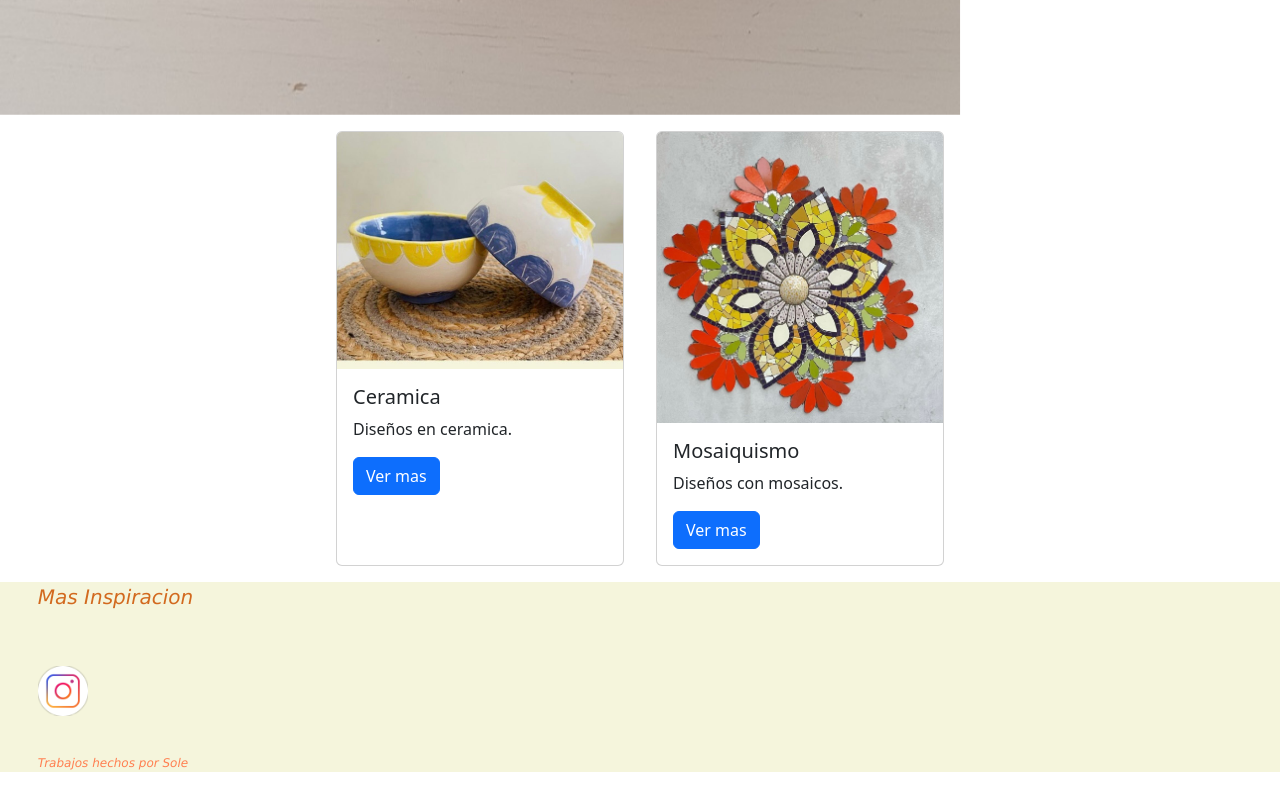
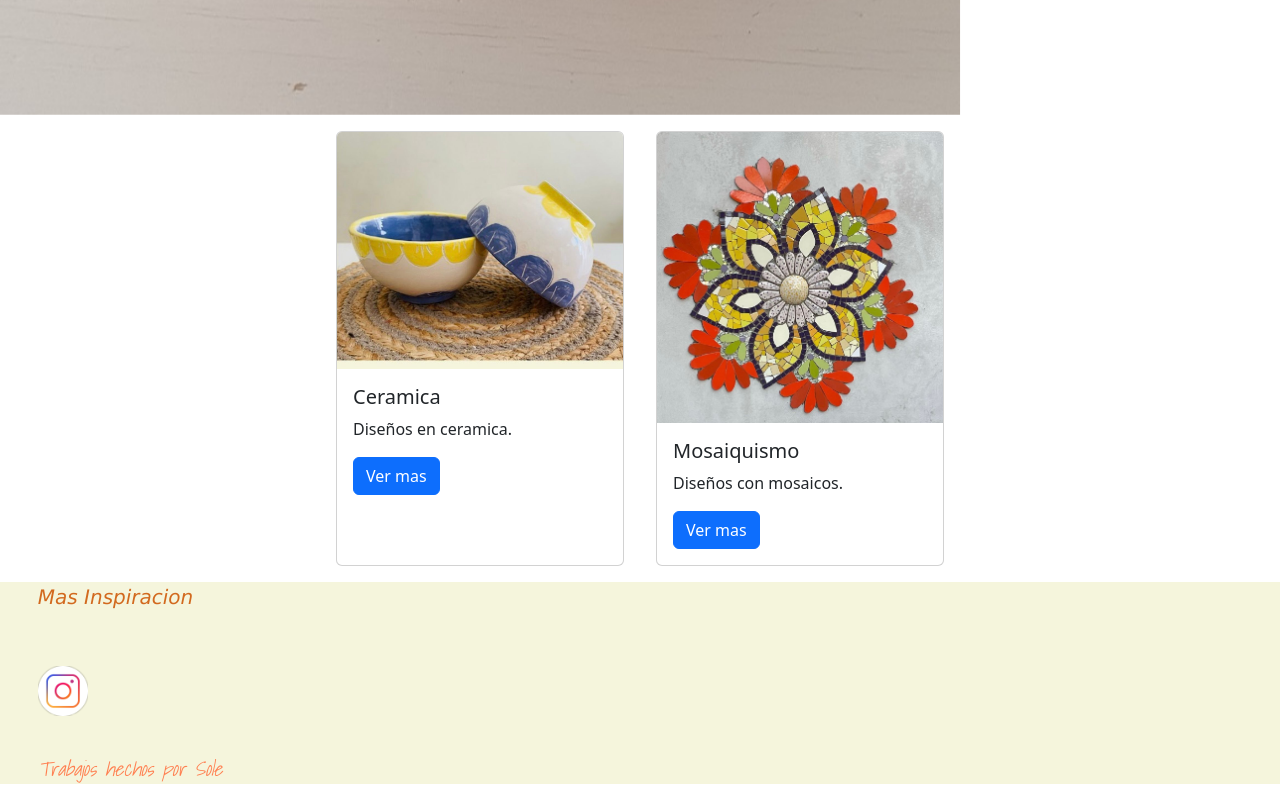
Before and after one commit to msolel/PFLangono, a plain HTML site: page index.html in a window 1280 px wide. Shown: the part 1217-2017 px from the top of the page. Drawn offline with nearby package versions, Linux system fonts and the light colour scheme.

Commit message:
se agrego google font

```diff
--- a/index.html
+++ b/index.html
@@ -6,6 +6,11 @@
 
     <title>Dejando_Huellas</title>
     <link href="https://cdn.jsdelivr.net/npm/bootstrap@5.3.0-alpha3/dist/css/bootstrap.min.css" rel="stylesheet" integrity="sha384-KK94CHFLLe+nY2dmCWGMq91rCGa5gtU4mk92HdvYe+M/SXH301p5ILy+dN9+nJOZ" crossorigin="anonymous">
+    <!--google font-->
+    <link rel="preconnect" href="https://fonts.googleapis.com">
+    <link rel="preconnect" href="https://fonts.gstatic.com" crossorigin>
+    <link href="https://fonts.googleapis.com/css2?family=Indie+Flower&family=Satisfy&family=Shadows+Into+Light&display=swap" rel="stylesheet">
+
     <!--CSS-->
     <link rel="stylesheet" href="style.css">
  </head>
--- a/style.css
+++ b/style.css
@@ -78,10 +78,13 @@ footer{
 }
 
 .p-footer2{
-    font-size: 12px;
+    font-size: 20px;
     font-style: oblique;
     color:coral;
-    font-family: Verdana, Geneva, Tahoma, sans-serif;
+    font-family: 'Indie Flower', cursive;
+    font-family: 'Satisfy', cursive;
+    font-family: 'Shadows Into Light', cursive;
+    /*font-family: Verdana, Geneva, Tahoma, sans-serif;*/
     margin-left: 1cm;
 }
 
```
